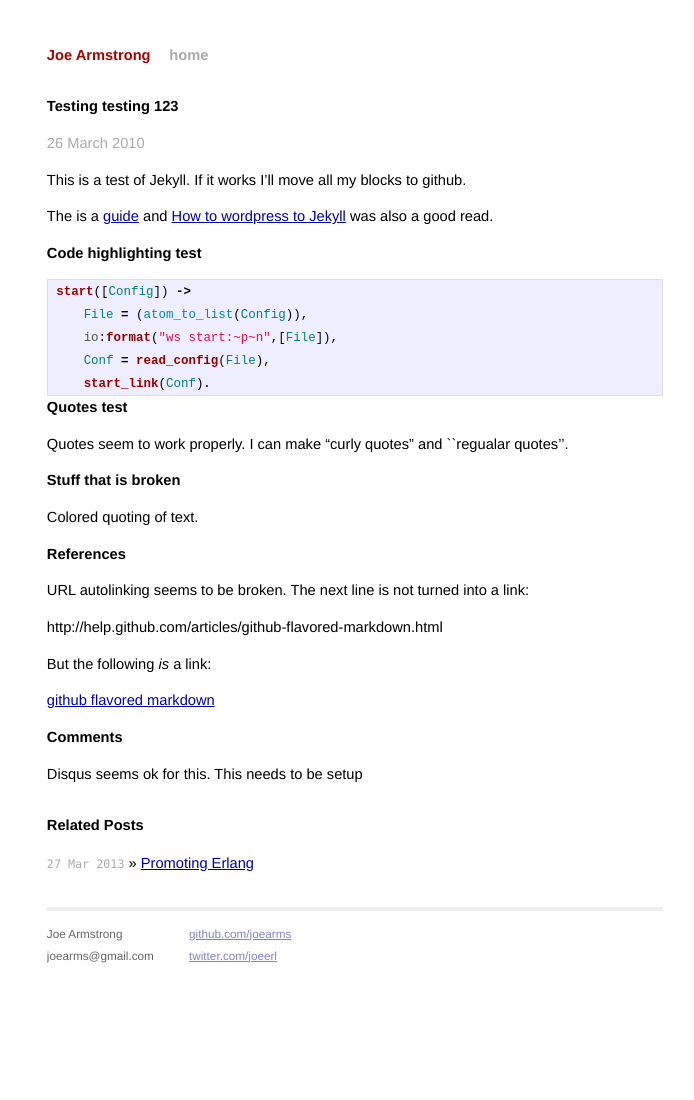
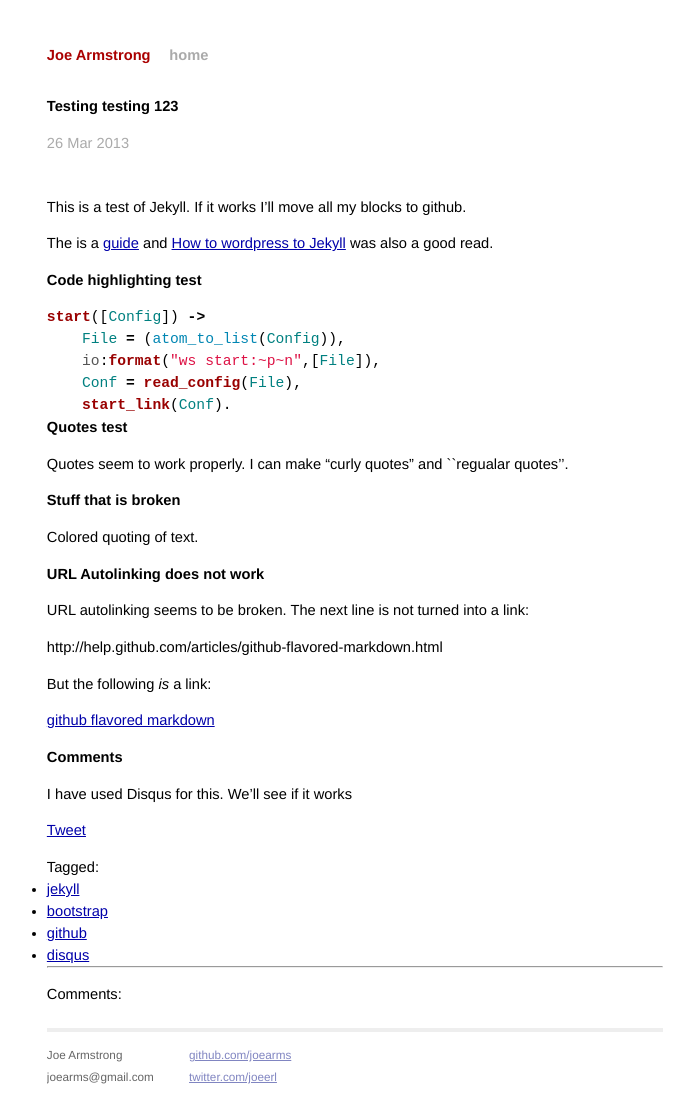
Before and after one commit to joearms/old.blog, a Jekyll site: the page built from _posts/2013-03-26-testing-testing-123.md, in a window 1280 px wide. Shown: the whole page, without its empty margins (285-979 px from the left). Built offline with Jekyll 4.4.1, drawn with Linux system fonts in a browser that asks for light colours; Markdown is read by kramdown in place of the engine named in the settings; comment, search, counter and statistics services are not loaded; before the commit the page ends 978 px from its top, so only the background shows below that.

Commit message:
added twitter and disque commenting

```diff
--- a/_config.yml
+++ b/_config.yml
@@ -2,3 +2,8 @@
 pygments: true
 rdiscount:
   extensions: [smart]
+
+comments :
+   provider: disqus
+   disqus:
+     short_name:  joearmstrongsblog
--- a/_layouts/default.html
+++ b/_layouts/default.html
@@ -41,6 +33,26 @@
 
     {{ content }}
 
+    {% if page.comments %}
+    <div id="disqus_thread"></div>
+    <script type="text/javascript">
+      /* * * CONFIGURATION VARIABLES: EDIT BEFORE PASTING INTO YOUR WEBPAGE * * */
+      var disqus_shortname = 'joearmstrongsblog'; // required: replace example with your forum shortname
+
+        /* * * DON'T EDIT BELOW THIS LINE * * */
+        (function() {
+            var dsq = document.createElement('script'); dsq.type = 'text/javascript'; dsq.async = true;
+            dsq.src = '//' + disqus_shortname + '.disqus.com/embed.js';
+            (document.getElementsByTagName('head')[0] || document.getElementsByTagName('body')[0]).appendChild(dsq);
+        })();
+    </script>
+
+    <noscript>Please enable JavaScript to view the <a href="http://disqus.com/?ref_noscript">comments powered by Disqus.</a></noscript>
+    <a href="http://disqus.com" class="dsq-brlink">comments powered by <span class="logo-disqus">Disqus</span></a>
+    {% endif %}
+
+
+
     <div class="footer">
       <div class="contact">
 	<p>
@@ -54,41 +66,9 @@
 	  <a href="http://twitter.com/joeerl/">twitter.com/joeerl</a><br />
 	</p>
       </div>
-      <!-- <div class="rss">
-	<a href="http://feeds.feedburner.com/tom-preston-werner">
-	  <img src="/images/rss.png" alt="Subscribe to RSS Feed" />
-	</a>
-      </div>
-      -->
     </div>
   </div>
 
 
-  <!-- ClickTale Bottom part -->
-  <!--
-  <div id="ClickTaleDiv" style="display: none;"></div>
-  <script type="text/javascript">
-    if(document.location.protocol!='https:')
-    document.write(unescape("%3Cscript%20src='http://s.clicktale.net/WRb.js'%20type='text/javascript'%3E%3C/script%3E"));
-  </script>
-  <script type="text/javascript">
-    if(typeof ClickTale=='function') ClickTale(206,0.3,"www03");
-  </script>
-  -->
-
-  <!-- Google Analytics -->
-  <!--
-  <script type="text/javascript">
-    var gaJsHost = (("https:" == document.location.protocol) ? "https://ssl." : "http://www.");
-    document.write(unescape("%3Cscript src='" + gaJsHost + "google-analytics.com/ga.js' type='text/javascript'%3E%3C/script%3E"));
-  </script>
-  <script type="text/javascript">
-    var pageTracker = _gat._getTracker("UA-6016902-1");
-    pageTracker._trackPageview();
-  </script>
-  -->
-
-  <!-- Google Analytics end -->
-
 </body>
 </html>
--- a/_layouts/post.html
+++ b/_layouts/post.html
@@ -1,15 +1,52 @@
 ---
 layout: default
+headers: <link href="/atom.xml" type="application/atom+xml" rel="alternate" title="ANM's Blog." />
 ---
-<div id="post">
+
+<div id="title">
+  <h1>{{ page.title }}</h1>
+  <span class="meta">{{ page.date | date_to_string}}</span>
+
+<div class="social">
+ <div class="share">
+    <div class="g-plusone" data-size="medium"></div>
+  </div>
+  <div class="share">
+  <iframe allowtransparency="true" frameborder="0" scrolling="no" src="http://platform.twitter.com/widgets/tweet_button.html?url={{ site.url }}{{ page.url }}&text={{ page.title }}&hashtags={{ page.hashtag }}&via=joeerl&count=horizontal" style="width:115px; height:21px;"></iframe>
+ </div>
+</div>
+
+<div id="content">
 {{ content }}
 </div>
 
-<div id="related">
-  <h2>Related Posts</h2>
-  <ul class="posts">
-    {% for post in site.related_posts limit:3 %}
-      <li><span>{{ post.date | date_to_string }}</span> &raquo; <a href="{{ post.url }}">{{ post.title }}</a></li>
-    {% endfor %}
-  </ul>
+<div id="tags">
+Tagged:
+<ul class="inline-tag-list">
+  {% for tag in page.tags %}
+  <li><a href="/blog/tag/{{tag}}">{{tag}}</a></li>
+  {% endfor %}
+</ul>
 </div>
+<hr />
+
+<p>Comments:</p>
+
+<div id="disqus">
+  <div id="disqus_thread"></div>
+  <script type="text/javascript">
+    // var disqus_developer = 1;
+    var disqus_shortname = 'joearmstrongsblog';
+    var disqus_identifier = '{{ page.id }}';
+    var disqus_url = 'http://joearms.github.com{{ page.url }}';
+    (function() {
+        var dsq = document.createElement('script'); dsq.type = 'text/javascript'; dsq.async = true;
+        dsq.src = 'http://' + disqus_shortname + '.disqus.com/embed.js';
+    (document.getElementsByTagName('head')[0] || document.getElementsByTagName('body')[0]).appendChild(dsq);
+    })();
+  </script>
+</div>
+
+<noscript>Please enable JavaScript to view
+the <a href="http://disqus.com/?ref_noscript">comments powered by
+Disqus.</a></noscript>
--- a/_posts/2013-03-26-testing-testing-123.md
+++ b/_posts/2013-03-26-testing-testing-123.md
@@ -1,12 +1,13 @@
 ---
 layout: post
 title: Testing testing 123
+tags: jekyll bootstrap github disqus
+year: 2013
+month: 3
+day: 26
+published: true
+summary: testing my blog
 ---
-
-{{ page.title }}
-================
-
-<p class="meta">26 March 2010</p>
 
 This is a test of Jekyll. If it works I'll move all my blocks to github.
 
@@ -39,7 +40,7 @@
 
 Colored quoting of text.
 
-References
+URL Autolinking does not work
 ==========
 
 URL autolinking seems to be broken. The next line is not turned into
@@ -56,4 +57,6 @@
 Comments
 ========
 
-Disqus seems ok for this. This needs to be setup
+I have used Disqus for this. We'll see if it works
+
+<p><a href="https://twitter.com/share" class="twitter-share-button" data-via="joeerl">Tweet</a></p>
```
Also changed, not shown: other parts of _layouts/default.html (+0 -8 lines), _posts/2013-03-27-promoting-erlang.md (+0 -5 lines).
